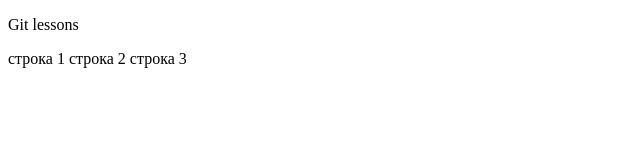
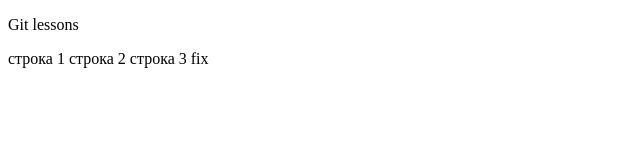
Before and after one commit to TutEvgen1984/git-lessons, a plain HTML site: page index.html in a window 1280 px wide. Shown: the full height of the page, 0-640 px from the left. Drawn offline with Linux system fonts and the light colour scheme.

Commit message:
ветка fix

```diff
--- a/index.html
+++ b/index.html
@@ -10,5 +10,6 @@
     строка 1
     строка 2
     строка 3
+    fix
 </body>
 </html>
```
